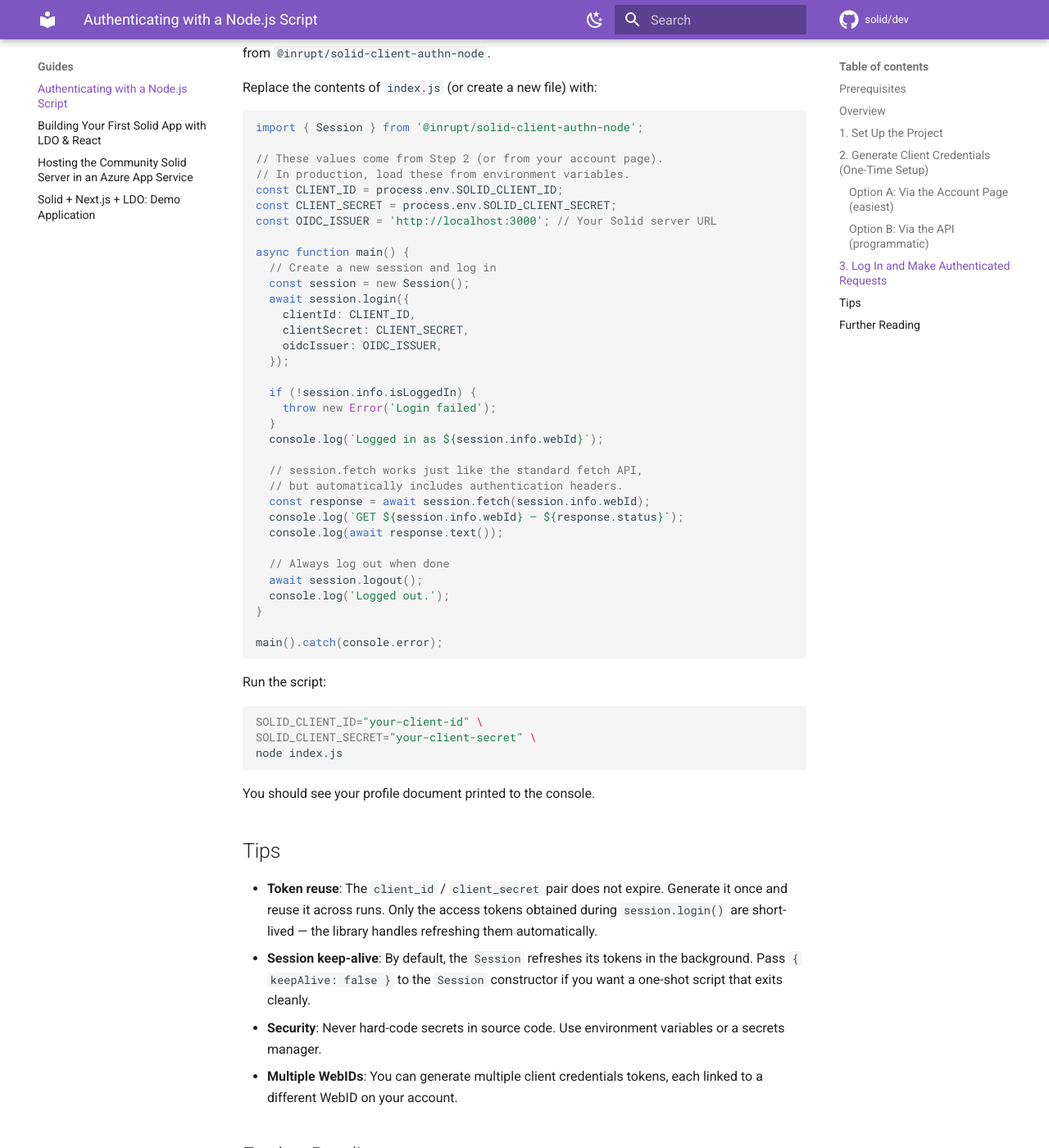
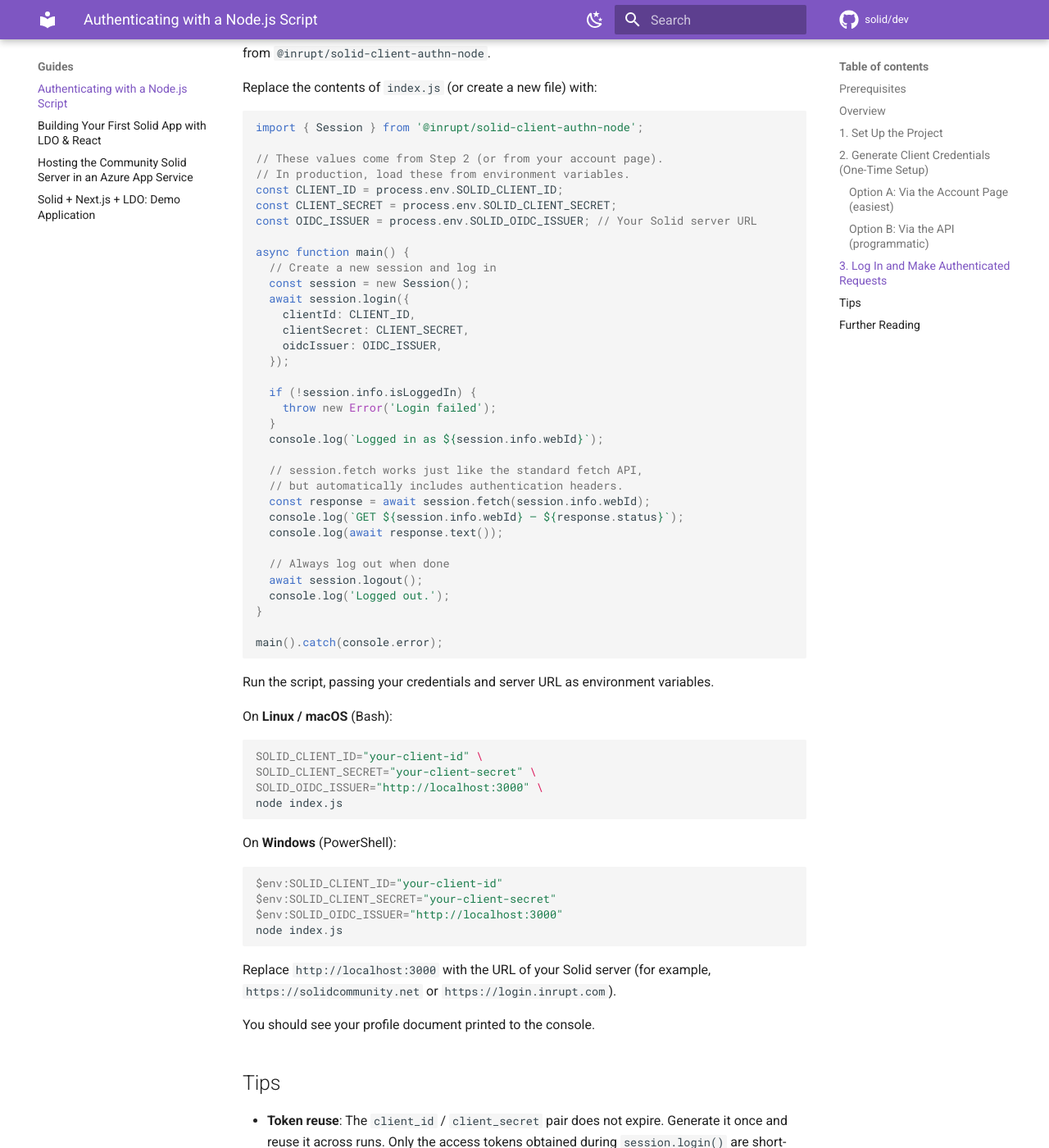
Before and after one commit to solid/dev, an MkDocs documentation site: the page built from docs/guides/authenticating_with_a_script.md, in a window 1280 px wide and 1400 px high, scrolled down 1991 px. Shown: the whole window at 82% size. Built offline with MkDocs 1.6.1 and Material for MkDocs 9.7.7, drawn with Linux system fonts in a browser that asks for light colours; comment, search, counter and statistics services are not loaded.

Commit message:
Address review feedback: load OIDC_ISSUER from env var, add cross-platform instructions
Co-authored-by: jeswr <63333554+jeswr@users.noreply.github.com>

````diff
--- a/docs/guides/authenticating_with_a_script.md
+++ b/docs/guides/authenticating_with_a_script.md
@@ -72,7 +72,7 @@ import { Session } from '@inrupt/solid-client-authn-node';
 // In production, load these from environment variables.
 const CLIENT_ID = process.env.SOLID_CLIENT_ID;
 const CLIENT_SECRET = process.env.SOLID_CLIENT_SECRET;
-const OIDC_ISSUER = 'http://localhost:3000'; // Your Solid server URL
+const OIDC_ISSUER = process.env.SOLID_OIDC_ISSUER; // Your Solid server URL
 
 async function main() {
   // Create a new session and log in
@@ -102,13 +102,27 @@ async function main() {
 main().catch(console.error);
 ```
 
-Run the script:
+Run the script, passing your credentials and server URL as environment variables.
+
+On **Linux / macOS** (Bash):
 
 ```bash
 SOLID_CLIENT_ID="your-client-id" \
 SOLID_CLIENT_SECRET="your-client-secret" \
+SOLID_OIDC_ISSUER="http://localhost:3000" \
 node index.js
 ```
+
+On **Windows** (PowerShell):
+
+```powershell
+$env:SOLID_CLIENT_ID="your-client-id"
+$env:SOLID_CLIENT_SECRET="your-client-secret"
+$env:SOLID_OIDC_ISSUER="http://localhost:3000"
+node index.js
+```
+
+Replace `http://localhost:3000` with the URL of your Solid server (for example, `https://solidcommunity.net` or `https://login.inrupt.com`).
 
 You should see your profile document printed to the console.
 
````
